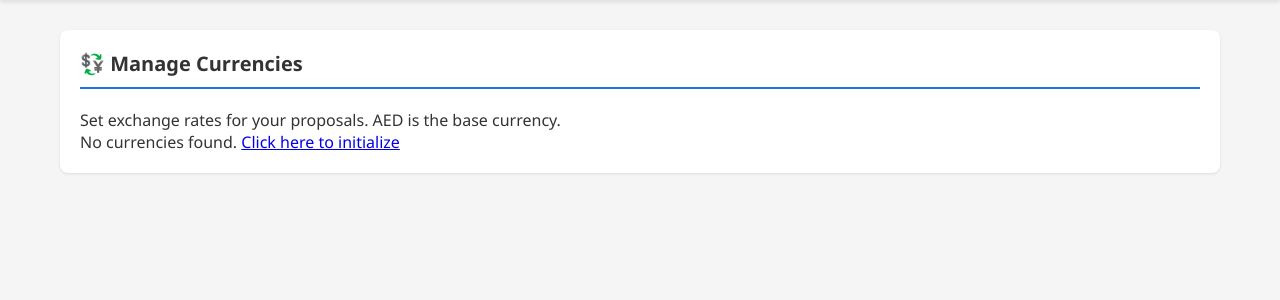
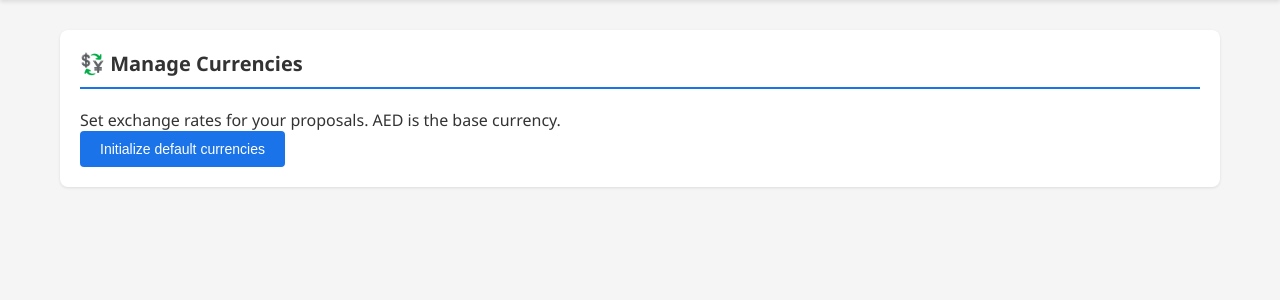
Before and after one commit to o6594340-sys/UAE-offer-generator, a Flask app: page /admin/currencies in a window 1280 px wide. Shown: the part 126-426 px from the top of the page. Run offline with Flask 3, Linux system fonts and the light colour scheme.

Commit message:
Fix currencies init: use POST form instead of GET link

```diff
--- a/admin/templates/admin/currencies.html
+++ b/admin/templates/admin/currencies.html
@@ -49,7 +49,9 @@
         </tbody>
     </table>
     {% else %}
-    <p>No currencies found. <a href="/admin/currencies/init" onclick="return confirm('Initialize default currencies?')">Click here to initialize</a></p>
+    <form method="POST" action="/admin/currencies/init" style="display:inline">
+      <button type="submit" class="btn">Initialize default currencies</button>
+    </form>
     {% endif %}
 </div>
 
```
